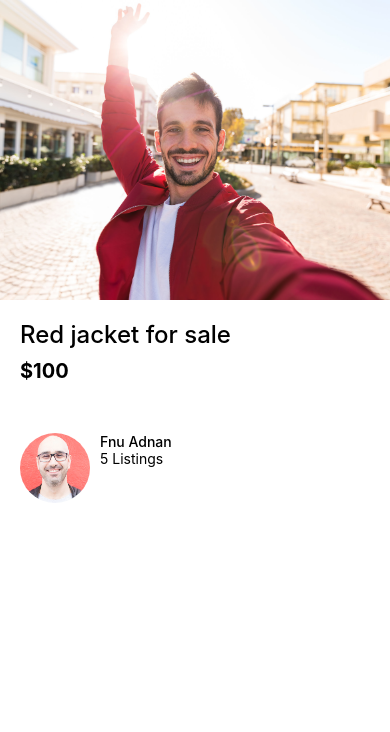
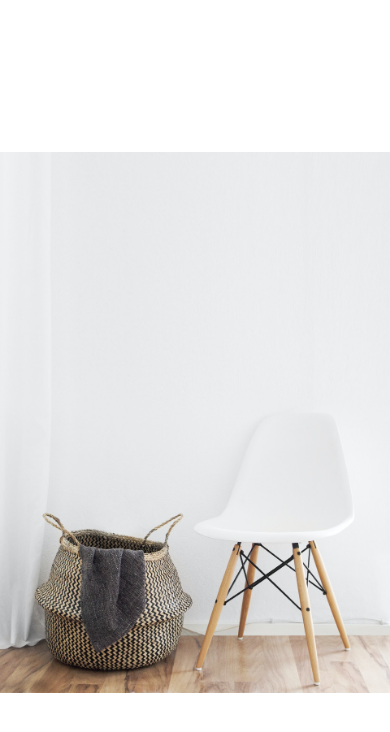
Before and after one commit to fnuadnan/DoneWithIt, a React Native app: screen / in a window 390 px wide. Shown: the top 732 px of the page. Built offline with nearby package versions, Linux system fonts and the light colour scheme.

Commit message:
Improve the ViewImageScreen

```diff
--- a/App.tsx
+++ b/App.tsx
@@ -1,15 +1,8 @@
 import { StyleSheet } from "react-native";
-import jacket from "./assets/jacket.jpg";
-import ListingDetailScreen from "./screens/ListingDetailScreen";
+import ViewImageScreen from "./screens/ViewImageScreen";
 
 export default function App() {
-  return (
-    <ListingDetailScreen
-      title="Red jacket for sale"
-      price="$100"
-      image={jacket}
-    />
-  );
+  return <ViewImageScreen />;
 }
 
 const styles = StyleSheet.create({
--- a/screens/ViewImageScreen.tsx
+++ b/screens/ViewImageScreen.tsx
@@ -1,3 +1,4 @@
+import { MaterialCommunityIcons } from '@expo/vector-icons';
 import React from "react";
 import { Image, StyleSheet, View } from "react-native";
 import chair from "../assets/chair.jpg";
@@ -6,8 +7,8 @@
 const ViewImageScreen = () => {
   return (
     <View style={styles.container}>
-      <View style={styles.closeIcon} />
-      <View style={styles.deleteIcon} />
+      <MaterialCommunityIcons name="close" size={35} color="white" style={styles.closeIcon} />
+      <MaterialCommunityIcons name="trash-can-outline" size={35} color="white" style={styles.deleteIcon}/>
       <Image source={chair} style={{ height: "100%", width: "100%", resizeMode: "contain" }}/>
     </View>
   );
@@ -21,19 +22,13 @@
     backgroundColor: colors.black,
   },
   closeIcon: {
-    width: 50,
-    height: 50,
     position: "absolute",
-    top: 60,
+    top: 50,
     left: 30,
-    backgroundColor: colors.primary,
   },
   deleteIcon: {
-    width: 50,
-    height: 50,
     position: "absolute",
-    top: 60,
+    top: 50,
     right: 30,
-    backgroundColor: colors.secondary,
   },
 });
```
